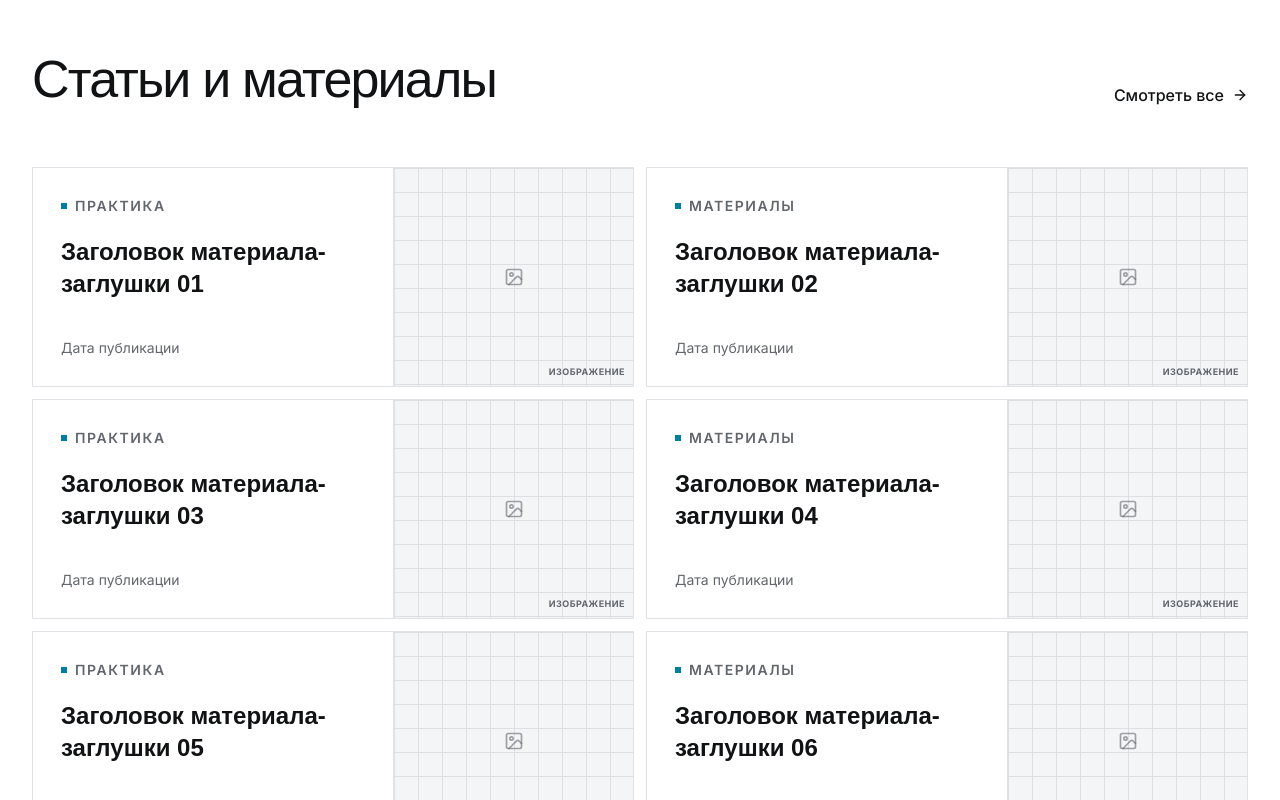
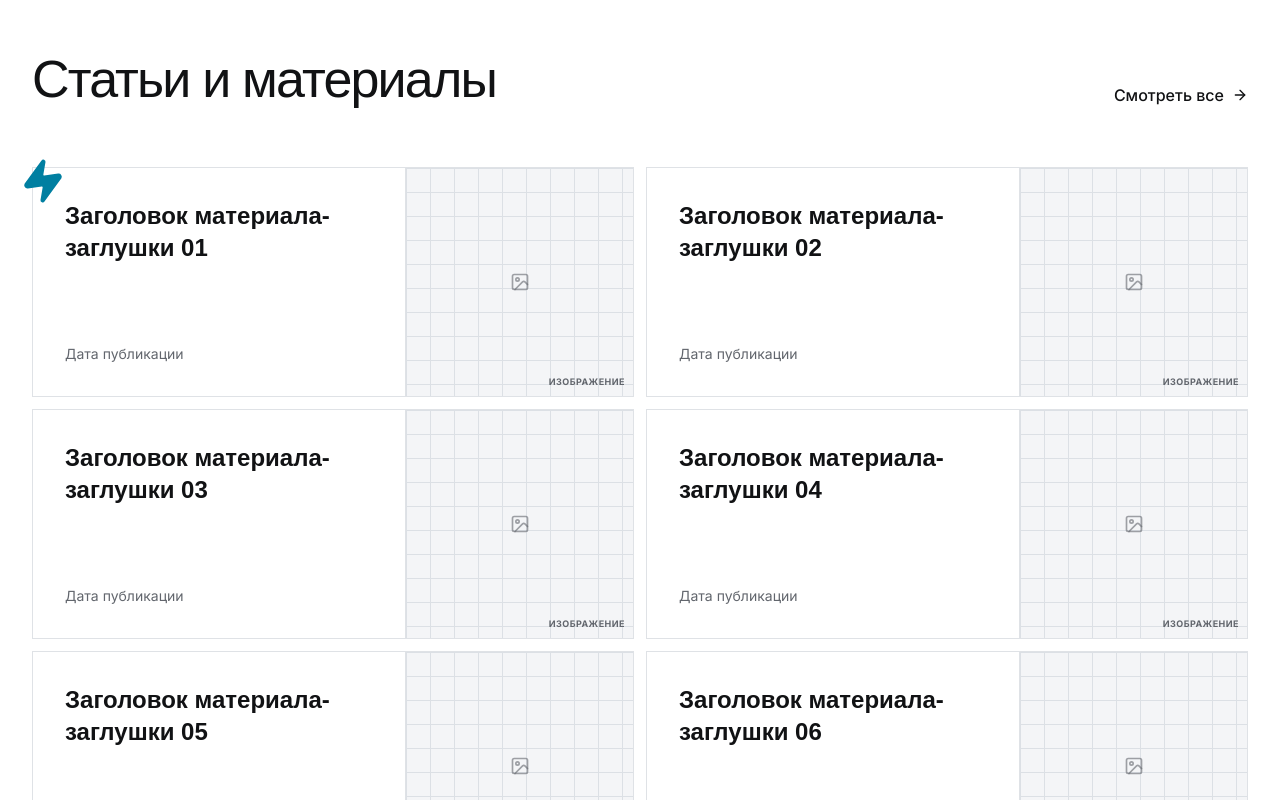
Before and after one commit to HELLISH-SATAN-666/kliko-site, a Next.js app: page / in a window 1280 px wide. Shown: the part 3660-4460 px from the top of the page. Built offline with nearby package versions, Linux system fonts and the light colour scheme; a web font is replaced by a local one.

Commit message:
feat: обновить карточки статей

```diff
--- a/src/app/globals.css
+++ b/src/app/globals.css
@@ -158,6 +158,16 @@ textarea {
     radial-gradient(circle at 48% 8%, rgb(166 231 222 / 46%), transparent 32%),
     radial-gradient(circle at 83% 82%, rgb(255 205 218 / 60%), transparent 38%),
     linear-gradient(135deg, #edf8fb 0%, #f8fbfc 52%, #fff6f6 100%);
+}
+
+.article-card {
+  grid-template-columns: minmax(0, 62fr) minmax(160px, 38fr);
+}
+
+.article-card-media {
+  align-self: start;
+  width: 100%;
+  aspect-ratio: 1;
 }
 
 .contact-gradient {
--- a/src/app/page.tsx
+++ b/src/app/page.tsx
@@ -1,4 +1,4 @@
-import { ArrowRight, ArrowUpRight, Image as ImageIcon } from "lucide-react";
+import { ArrowRight, ArrowUpRight, Image as ImageIcon, Zap } from "lucide-react";
 import Link from "next/link";
 
 import { ContactForm } from "@/components/contact-form";
@@ -21,7 +21,6 @@ const projects = [
 
 const articles = Array.from({ length: 6 }, (_, index) => ({
   number: String(index + 1).padStart(2, "0"),
-  category: index % 2 === 0 ? "Практика" : "Материалы",
 }));
 
 const heroDirections = [
@@ -213,19 +212,25 @@ export default function HomePage() {
               <Reveal key={article.number} delay={(index % 2) * 0.05}>
                 <Link
                   href="/articles"
-                  className="focus-ring group grid min-h-[220px] grid-cols-[1.2fr_0.8fr] border border-border bg-background transition-colors hover:border-foreground"
+                  className="article-card focus-ring group relative grid border border-border bg-background transition-colors hover:border-foreground"
                 >
-                  <div className="flex flex-col p-7">
-                    <p className="top-nav-type flex items-center gap-2 font-semibold uppercase tracking-[0.11em] text-muted-foreground">
-                      <span className="size-1.5 bg-primary" />
-                      {article.category}
-                    </p>
-                    <h3 className="card-title mt-5">
+                  {index === 0 ? (
+                    <Zap
+                      className="pointer-events-none absolute left-[-14px] top-[-27px] z-10 h-20 w-12 -rotate-[8deg] fill-primary text-primary"
+                      strokeWidth={1.2}
+                      aria-hidden="true"
+                    />
+                  ) : null}
+                  <div className="flex min-w-0 flex-col p-7 lg:p-8">
+                    <h3 className="card-title max-w-[22ch]">
                       Заголовок материала-заглушки {article.number}
                     </h3>
                     <p className="top-nav-type mt-auto text-muted-foreground">Дата публикации</p>
                   </div>
-                  <div className="placeholder-grid relative grid place-items-center overflow-hidden border-l border-border bg-muted">
+                  <div
+                    className="article-card-media placeholder-grid relative grid place-items-center overflow-hidden border-l border-border bg-muted"
+                    aria-hidden="true"
+                  >
                     <ImageIcon className="size-5 text-muted-foreground/60" aria-hidden="true" />
                     <span className="absolute bottom-2 right-2 text-[9px] font-bold uppercase tracking-wider text-muted-foreground">
                       Изображение
```
